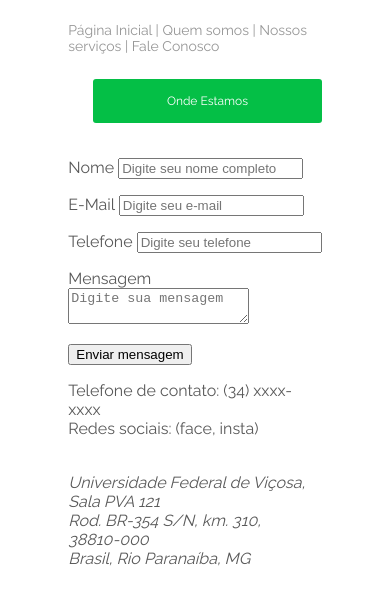
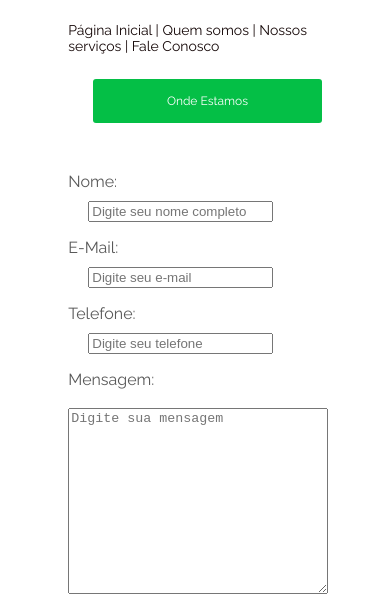
Before and after one commit to MateusSantosFonseca/Me-Nutri-EJ, a plain HTML site: page faleconosco.html in a window 390 px wide. Shown: the part 231-842 px from the top of the page. Drawn offline with Linux system fonts and the light colour scheme.

Commit message:
Adicionando layout e responsividade pagina faleconosco

```diff
--- a/faleconosco.html
+++ b/faleconosco.html
@@ -44,43 +44,50 @@
     </header>
 
     <br class="clearfix" />
+
+    <section class="secFaleConosco">
+
         <div class="container">
-
+            <div class="info">
                 <form enctype="application/x-www-form-urlencoded" method="POST">
                     <p>
-                <label for="NomeUsuario">Nome</label>
+                        <label for="NomeUsuario">Nome:</label>
                         <input id="NomeUsuario" type="text" name="NomeUsuario" placeholder="Digite seu nome completo" />
                     </p>
 
                     <p>
-                <label for="EmailUsuario">E-Mail</label>
+                        <label for="EmailUsuario">E-Mail:</label>
                         <input id="EmailUsuario" type="email" name="EmailUsuario" placeholder="Digite seu e-mail">
                     </p>
                     <p>
-                <label for="TelefoneUsuario">Telefone</label>
-                <input id="TelefoneUsuario" type="text" name="TelefoneUsuario" placeholder="Digite seu telefone">
+                        <label id="labelUser" for="TelefoneUsuario">Telefone:</label>
+                        <input id="TelefoneUsuario" type="text" name="TelefoneUsuario"
+                            placeholder="Digite seu telefone">
                     </p>
 
                     <p>
-                <label for="MensagemUsuario">Mensagem</label>
+                        <label for="MensagemUsuario">Mensagem:</label>
+                        <br class="clearfix"/>
+                        <br class="clearfix"/>
                         <textarea id="MensagemUsuario" type="text" name="MensagemUsuario"
-                    placeholder="Digite sua mensagem"></textarea>
+                            placeholder="Digite sua mensagem" rows="12" cols="60"></textarea>
                     </p>
                     <p>
-                <input type="submit" value="Enviar mensagem" />
+                        <input id="submitMensagem" type="submit" value="Enviar mensagem" />
                     </p>
+            </div>
         </div>
 
         </form>
         <div class="container">
-        <div>
+            <div class="contato">
                 <p>
                     Telefone de contato: (34) xxxx-xxxx
                     <br />
                     Redes sociais: (face, insta)
                 </p>
             </div>
-        <div>
+            <div class="endereco">
                 <p>
                     <address>
                         <br />
@@ -97,6 +104,7 @@
             </div>
         </div>
         <br class="clearfix" />
+    </section>
 
     <footer>
         <div class="container">
@@ -112,13 +120,13 @@
                     </p>
 
                     <p class="redesSociais">
-                        <a class="links" href="https://www.facebook.com/menutriej/">
+                        <a target="_blank" class="links" href="https://www.facebook.com/menutriej/">
                             <img id="fb" alt="Logo facebook" src="images/facebookLogo.jpg" width="50px">
                         </a>
-                        <a href="https://www.instagram.com/menutriej/">
+                        <a target="_blank" href="https://www.instagram.com/menutriej/">
                             <img id="insta" alt="Logo instagram" src="images/instagramLogo.jpg" width="50px">
                         </a>
-                        <a href="https://wa.me/+5531982086359/?text=urlencodedtext">
+                        <a target="_blank" href="https://wa.me/+5531982086359/?text=urlencodedtext">
                             <img id="whatsapp" alt="Logo do whatsapp" src="images/whatsappLogo.jpg" width="50px">
                         </a>
 
--- a/styles/style.css
+++ b/styles/style.css
@@ -1,5 +1,4 @@
 @import url('https://fonts.googleapis.com/css?family=Raleway&display=swap');
-
 .clearfix {
     clear: both;
 }
@@ -18,7 +17,7 @@ nav {
 }
 
 nav a {
-    color: rgb(150, 150, 150);
+    color: rgb(20, 6, 6);
     text-decoration: none;
 }
 
@@ -175,34 +174,71 @@ p.tituloServico {
     font-size: 12px;
 }
 
-#POP{
+#POP {
     width: 300px;
     height: 200px;
 }
 
-#cardapio{
+#cardapio {
     width: 200px;
 }
 
-#boasPraticas2{
+#boasPraticas2 {
     width: 300px;
 }
 
-#fb{
+#fb {
     margin-right: 20px;
 }
 
-#insta{
+#insta {
     margin-right: 20px;
 }
 
-.redesSociais{
+.redesSociais {
     margin-top: 20px;
 }
 
-.maps{
+.redesSociais a {
+    text-decoration: none;
+}
+
+.maps {
     margin-top: 50px;
     text-align: center;
+}
+
+form {
+    margin-top: 30px;
+    margin-bottom: 30px;
+}
+
+.info {
+    margin-top: 30px;
+    margin-bottom: 60px;
+}
+
+#submitMensagem {
+    margin-top: 10px;
+    margin-bottom: 10px;
+}
+
+.contato {
+    margin-top: 15px;
+    margin-bottom: 15px;
+}
+
+.endereco {
+    margin-top: 15px;
+    margin-bottom: 15px;
+}
+
+#NomeUsuario, #EmailUsuario {
+    margin-left: 20px;
+}
+
+#TelefoneUsuario {
+    margin-left: 5px;
 }
 
 @media screen and (max-width: 829px) {
@@ -339,30 +375,42 @@ margin-right: 20px;
     .textoEnd {
         margin-bottom: 20px;
     }
-
-    #POP{
+    #POP {
         width: 100%;
         height: 100%;
     }
-
-    #cardapio{
+    #cardapio {
         width: 100%;
         height: 100%;
     }
-
-    #boasPraticas2{
+    #boasPraticas2 {
         width: 100%;
         height: 100%;
     }
-
     .direitos_reservados {
         margin-top: 15px;
     }
-
-   #mapsGoogle{
+    #mapsGoogle {
         width: 90%;
         height: 400px;
         margin-bottom: 30px;
+    }
+    #labelUser {
+        margin-bottom: 10px;
+    }
+    #NomeUsuario {
+        margin-top: 10px;
+    }
+    #TelefoneUsuario {
+        margin-top: 10px;
+        margin-left: 20px;
+    }
+    #EmailUsuario {
+        margin-top: 10px;
+    }
+    #MensagemUsuario {
+        height: 50%;
+        width: 100%;
     }
 }
 
@@ -373,46 +421,38 @@ margin-right: 20px;
         margin-left: 100px;
         padding-bottom: 60px;
     }
-    .secao_1{
+    .secao_1 {
         padding-top: 0%;
     }
 }
 
-
-
-
 @media screen and (min-width: 830px) and (max-width: 1367px) {
-
     .column-left img {
         width: 50%;
     }
-
     .column-right img {
         width: 50%;
     }
-
-    .secao_1 p.titulo{
+    .secao_1 p.titulo {
         font-size: 18px;
         margin: 0px;
         margin-top: 10px;
         margin-left: 60px;
     }
-
     .secao_1 a.btn_destaque {
         font-size: 14px;
     }
-
     .colUmTerco {
         margin-left: 100px;
     }
-
     .colUmTerco2 {
         margin-left: 200px;
     }
-    .footer{
+    .footer {
         display: flex;
         margin-left: 0px;
     }
-
-
+    .direitos_reservados {
+        margin-top: 0px;
     }
+}
```
Also changed, not shown: index.html (+1 -1 lines). Lines whose indentation alone changed are shown as unchanged.
